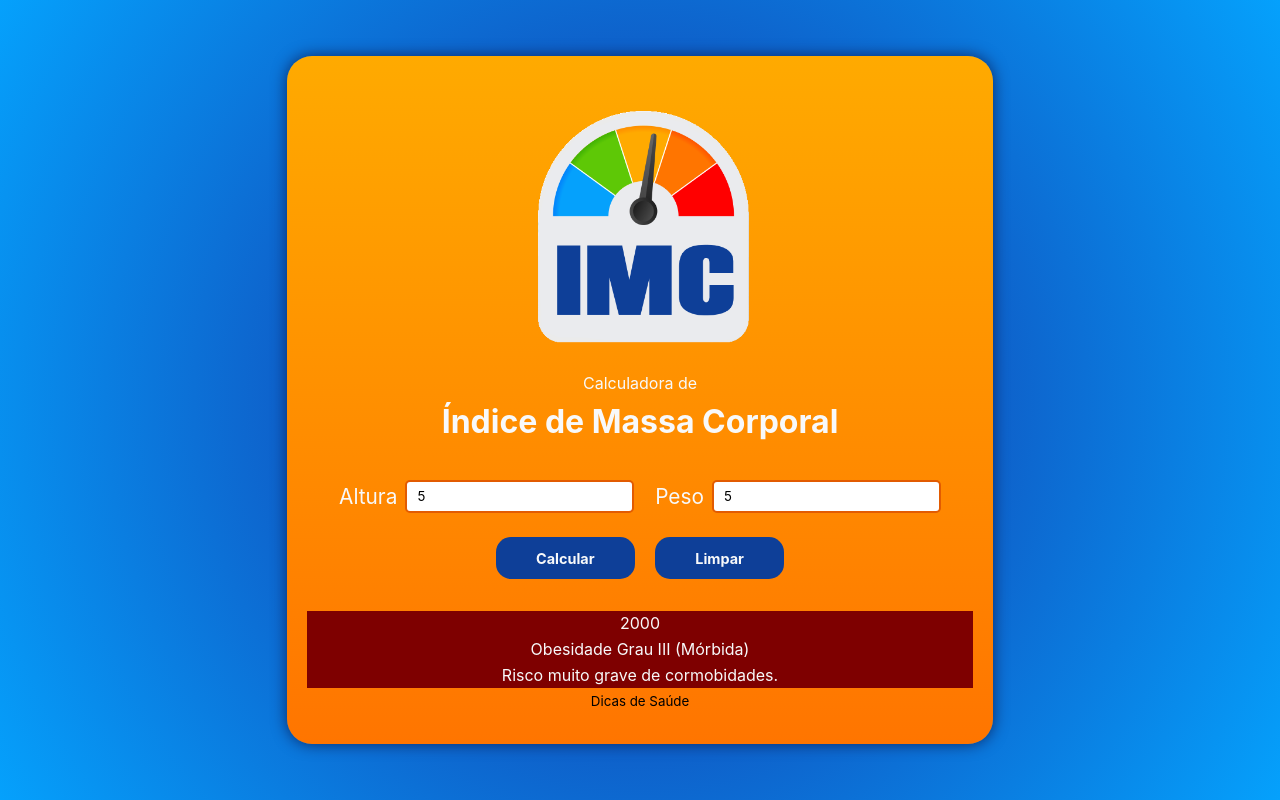
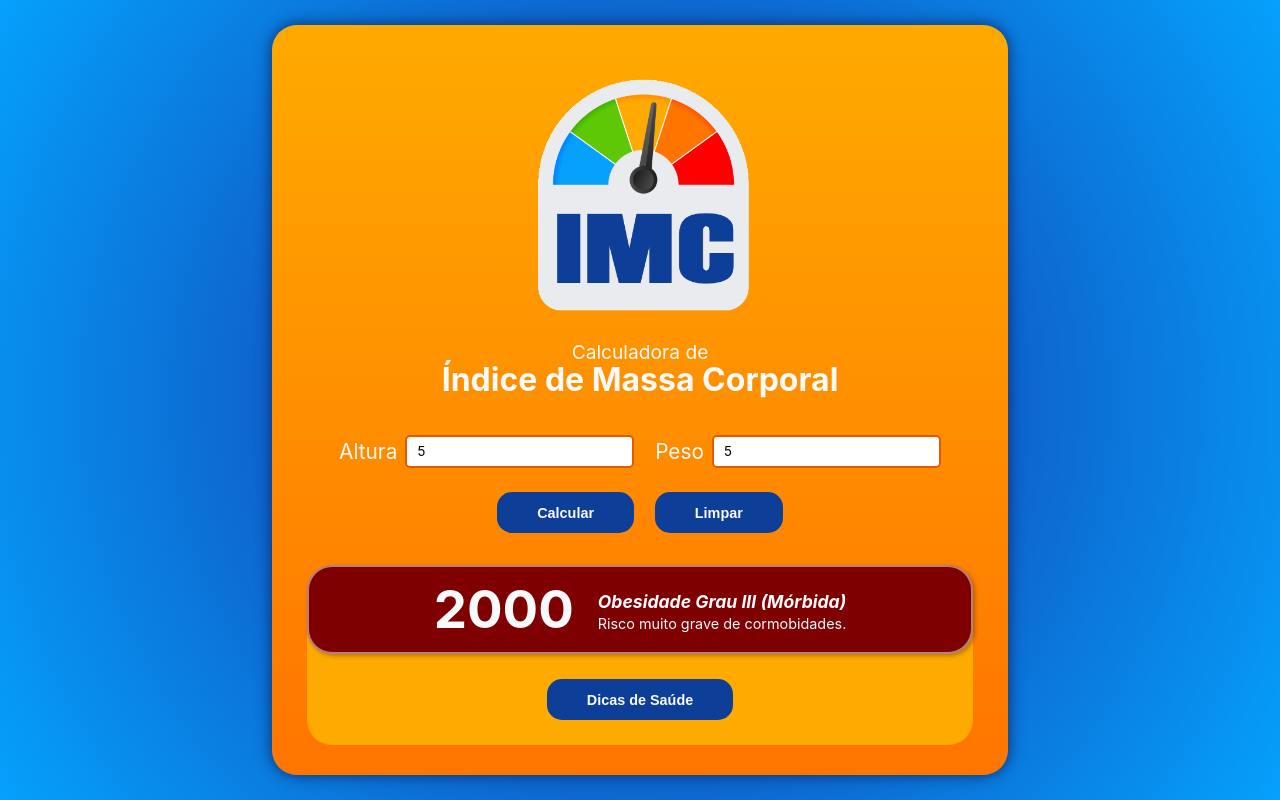
Before and after one commit to TiLourinho/bmi-calc, a React (Vite) app: page / in a window 1280 px wide. Both pictures are taken after typing "5", "5" into the empty fields and a click on the button "Calcular". Built offline with nearby package versions, Linux system fonts and the light colour scheme.

Commit message:
Styling update

```diff
--- a/src/main.css
+++ b/src/main.css
@@ -22,7 +22,8 @@ body {
 
 ul,
 ol {
-  list-style: none;
+  list-style: square;
+  list-style-position: inside;
 }
 
 a {
@@ -37,10 +38,19 @@ img {
 }
 
 button {
+  background-color: #0e3f98;
   border: none;
-  background: none;
+  border-radius: 15px;
+  color: #f8f9fa;
   cursor: pointer;
-  font-family: inherit;
+  font-size: 0.9rem;
+  font-weight: bold;
+  padding: 0.8rem 2.5rem;
+  transition: all 0.2s;
+}
+
+button:hover {
+  background-color: #225bc5;
 }
 
 input,
@@ -56,18 +66,19 @@ select {
   justify-content: center;
   align-items: center;
   margin: 0 auto;
-  padding: 0 20px;
   max-width: 600px;
   min-height: 100vh;
   text-align: center;
   width: 100%;
+  transition: all 0.2s;
 }
 
 main {
   background: linear-gradient(0deg, #ff7500 0%, #ffaa00 100%);
   border-radius: 25px;
   box-shadow: 0px 0px 15px #0a2b68;
-  padding: 15px 20px 30px 20px;
+  padding: 15px 35px 30px 35px;
+  max-height: auto;
 }
 
 header {
@@ -75,9 +86,15 @@ header {
   flex-direction: column;
   justify-content: center;
   align-items: center;
+  line-height: 1.7rem;
+  margin-bottom: 25px;
 
   img {
     width: 45%;
+  }
+
+  p {
+    font-size: 1.2rem;
   }
 }
 
@@ -108,25 +125,57 @@ header {
   input:focus {
     border: 2px solid #0e3f98;
   }
-
-  button {
-    background-color: #0e3f98;
-    border-radius: 15px;
-    color: #f8f9fa;
-    cursor: pointer;
-    font-size: 0.9rem;
-    font-weight: bold;
-    padding: 0.8rem 2.5rem;
-    transition: all 0.2s;
-  }
-
-  button:hover {
-    background-color: #225bc5;
-  }
 }
 
 .form-section {
   gap: 1.3rem;
+}
+
+.classification {
+  display: flex;
+  flex-direction: row;
+  justify-content: center;
+  align-items: center;
+  text-align: start;
+  border: 2px solid #f8f9fa81;
+  border-radius: 25px;
+  box-shadow: 2px 2px 4px #14141450;
+  margin-bottom: 25px;
+  padding: 0 30px 0 30px;
+  font-size: 0.9rem;
+  gap: 1.5rem;
+
+  span {
+    font-size: 3.3rem;
+    font-weight: bold;
+  }
+
+  p:first-child {
+    font-style: italic;
+    font-size: 1.1rem;
+    font-weight: bold;
+  }
+
+  p:last-child {
+    line-height: 1rem;
+    text-align: justify;
+    text-justify: newspaper;
+  }
+}
+
+.tips {
+  margin: 15px 20px 10px 20px;
+
+  li {
+    text-align: initial;
+    line-height: 1.3rem;
+  }
+}
+
+article {
+  background: linear-gradient(0deg, #ffaa00 70%, #ff7500 100%);
+  border-radius: 25px;
+  padding-bottom: 25px;
 }
 
 @media (max-width: 768px) {
```
